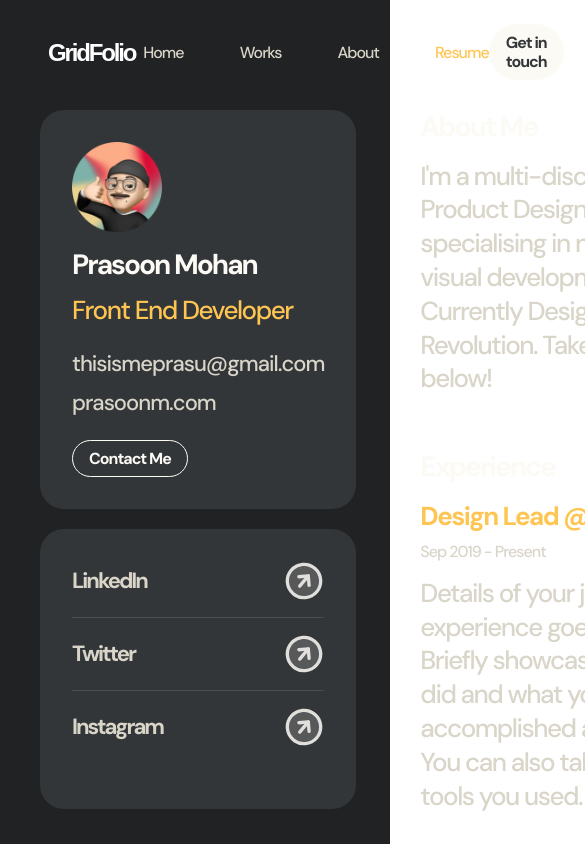
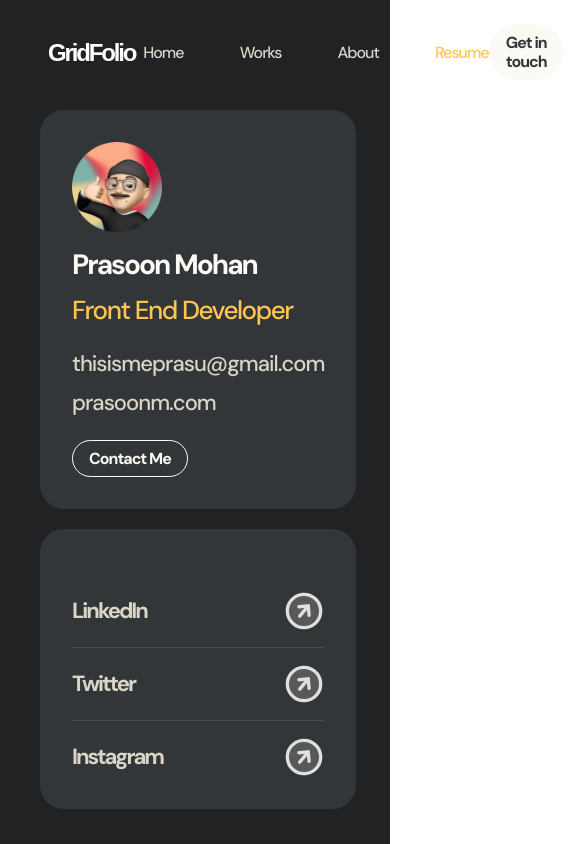
Before and after one commit to prasoonmohan/GridFolio, a Vue app: page /resume in a window 390 px wide. Shown: the top 844 px of the page, 585 px wide, since content can reach past the window. Built offline with nearby package versions, Linux system fonts and the light colour scheme.

Commit message:
feat: Added resume responsive

```diff
--- a/src/assets/pages/_resume.scss
+++ b/src/assets/pages/_resume.scss
@@ -2,18 +2,34 @@
     display: grid;
     grid-template-columns: 1fr 2.3fr;
     gap: 64px;
+
+    @include mq(desktop-md){
+        grid-template-columns: 1fr;
+    }
     .left-section{
 display: flex;
 flex-direction: column;
 gap: 20px;
 position: sticky;
 top: 110px;
-height: 100vh;
+@include mq(desktop-md){
+   position: static;
+   flex-direction: row;
+}
+@include mq(tablet){
+    flex-direction: column;
+}
+    }
+    .name-card{
+        @include mq(desktop-md){
+            width: 100%;
+        }
     }
     .profile-card{
         display: flex;
         flex-direction: column;
         gap: 16px;
+
     }
     .text-container{
         display: flex;
@@ -37,6 +53,10 @@
         display: flex;
         flex-direction: column;
         gap: 16px;
+        @include mq(desktop-md){
+            width: 100%;
+            justify-content: end;
+        }
     }
     .link-container{
 display: flex;
--- a/src/views/ResumeView.vue
+++ b/src/views/ResumeView.vue
@@ -39,7 +39,7 @@
 <main class="main-section">
 <div class="page-container container resume-container">
     <div class="left-section">
-<Card :arrow="true" >
+<Card :arrow="true" :className="'name-card'" >
     <div  class=" profile-card ">
             <span class="avatar">
                 <img src="/img/home/avatar.png" alt="">
```
